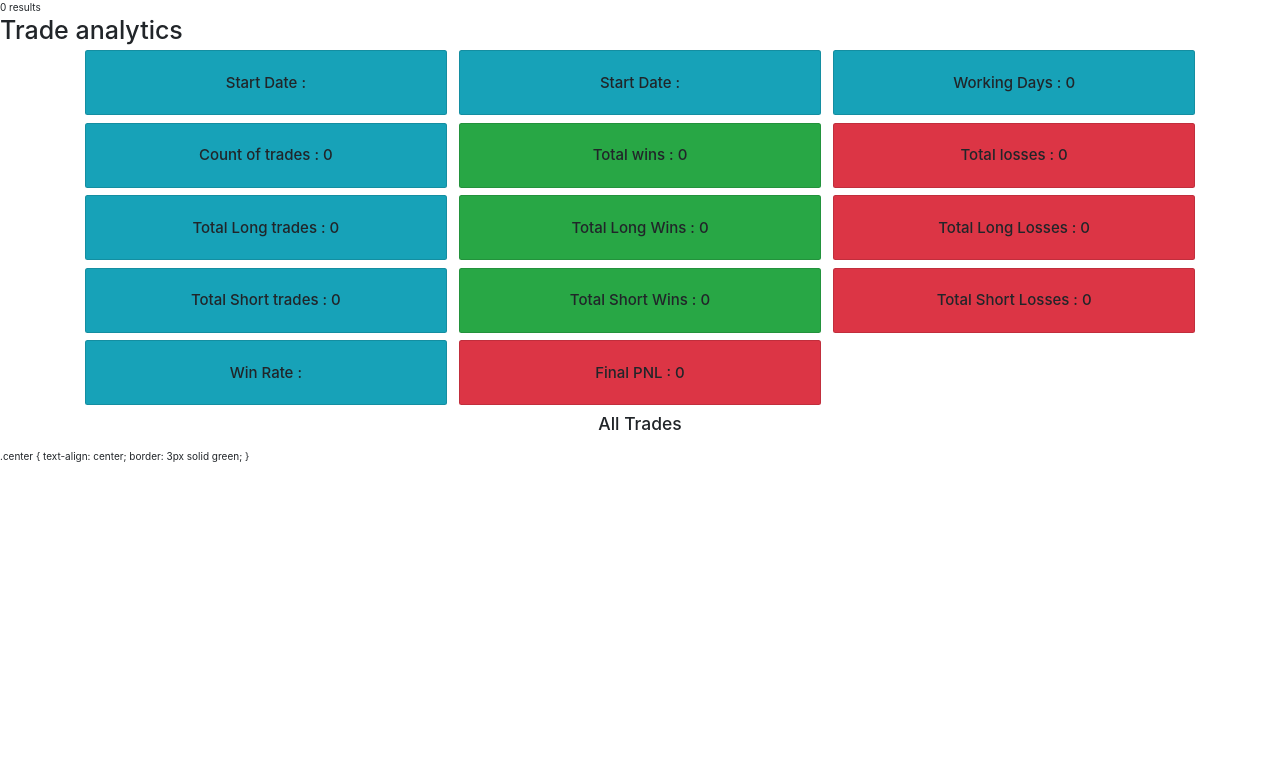
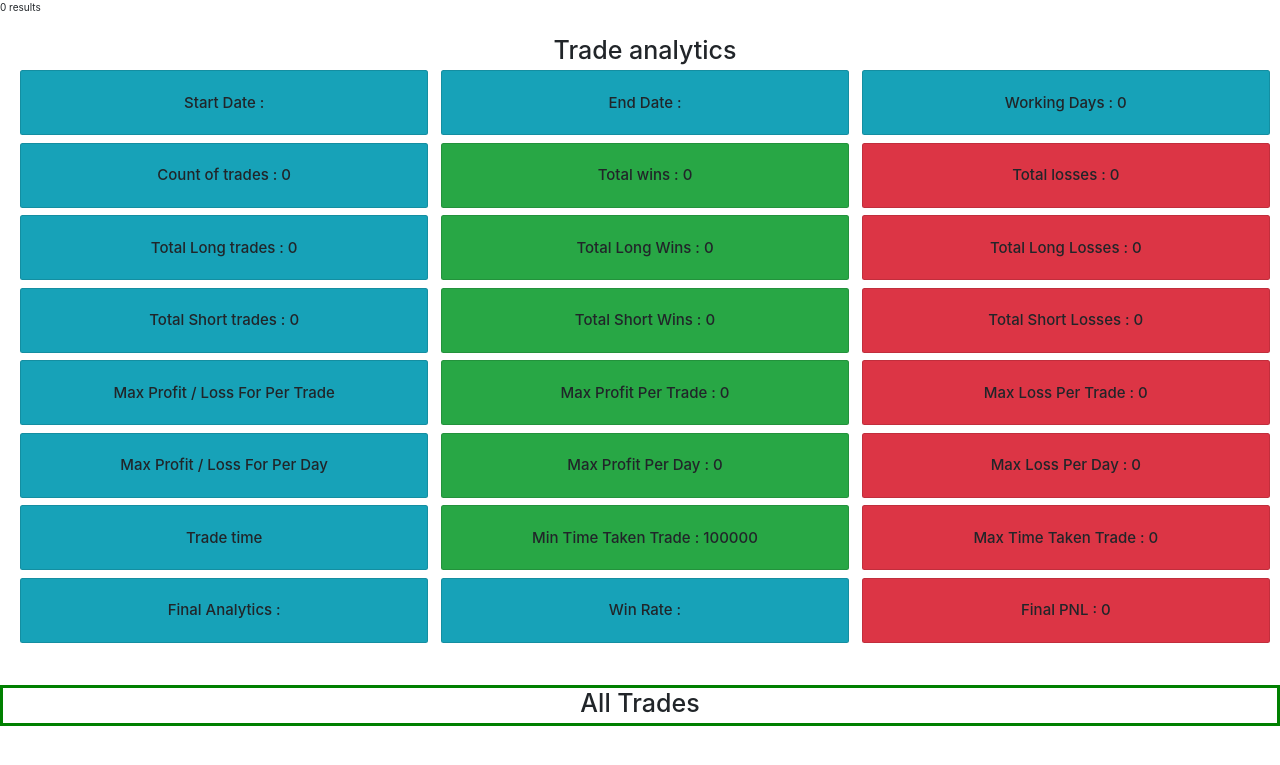
Before and after one commit to premnathmali007/Kite-Easy-Trade, a PHP site: page /kite.php in a window 1280 px wide. Shown: the top 765 px of the page. Run offline with PHP 8.4, Linux system fonts and the light colour scheme; data that the repository does not hold is empty.

Commit message:
Added more analytics

```diff
--- a/kite.php
+++ b/kite.php
@@ -41,9 +41,17 @@
 
 //build jurnal
 $trades = [];
+$pnlPerDay = [];
+$timePerTrade = [];
 $analytics = [
     "start_date" => "",
     "end_date" => "",
+    "max_profit" => 0,
+    "max_loss" => 0,
+    "max_day_profit" => 0,
+    "max_day_loss" => 0,
+    "max_time" => 0,
+    "min_time" => 100000,
     "number_of_long_trades" => 0,
     "number_of_short_trades" => 0,
     "long_wins" => 0,
@@ -71,7 +79,8 @@
             //calculate trade time
             $date1 = new DateTime($order["order_execution_time"]);
             $date2 = new DateTime($orders[$j]["order_execution_time"]);
-            $tradeExecutionTime = abs($date1->getTimestamp() - $date2->getTimestamp()) / 60;
+            $tradeExecutionTime = round(abs($date1->getTimestamp() - $date2->getTimestamp()) / 60,2);
+            $timePerTrade[]=$tradeExecutionTime;
 
             //get buy and sell price
             $buyPrice = $order["trade_type"] == "buy" ? $order["price"] : $orders[$j]["price"];
@@ -100,10 +109,16 @@
                 $currentDate=$order["trade_date"];
                 $analytics["working_days"]++;
             }
-
+            $pnlPerDay[$order["trade_date"]] = isset($pnlPerDay[$order["trade_date"]]) ? $pnlPerDay[$order["trade_date"]] + $pnl : $pnl;
             if ($pnl>0) {
+                if ($pnl > $analytics["max_profit"]){
+                    $analytics["max_profit"] = $pnl;
+                }
                 $analytics["total_wins"] += 1;
             } else {
+                if ($pnl < $analytics["max_loss"]){
+                    $analytics["max_loss"] = $pnl;
+                }
                 $analytics["total_losses"] += 1;
             }
 
@@ -118,7 +133,7 @@
                 "trade_type" => $tradeType,
 //                "order_details" => [[$order["order_id"], $order["order_execution_time"]], [$orders[$j]["order_id"], $orders[$j]["order_execution_time"]]],
                 "order_execution_time" => $order["order_execution_time"],
-                "order_time" => round($tradeExecutionTime),
+                "order_time" => $tradeExecutionTime,
                 "quantity" => $order["quantity"],
                 "buy_price" => $buyPrice,
                 "sell_price" => $sellPrice,
@@ -133,10 +148,14 @@
     $analytics["start_date"] = $trades[0]["trade_date"];
     $analytics["end_date"] = $trades[count($trades)-1]["trade_date"];
     $analytics["win_rate"] = $analytics["total_wins"] / count($trades) * 100;
+    $analytics["max_day_profit"] = max($pnlPerDay);
+    $analytics["max_day_loss"] = min($pnlPerDay);
+    $analytics["max_time"] = max($timePerTrade);
+    $analytics["min_time"] = min($timePerTrade);
 }
 ?>
-<h1>Trade analytics</h1>
 <div class="container">
+    <br><h1 style="text-align: center;">Trade analytics</h1>
     <div class="card-columns">
         <div class="card bg-info">
             <div class="card-body text-center">
@@ -145,7 +164,7 @@
         </div>
         <div class="card bg-info">
             <div class="card-body text-center">
-                <p class="card-text"><?php echo "<h4>Start Date : " . $analytics["end_date"] . "</h4>"; ?></p>
+                <p class="card-text"><?php echo "<h4>End Date : " . $analytics["end_date"] . "</h4>"; ?></p>
             </div>
         </div>
         <div class="card bg-info">
@@ -208,6 +227,62 @@
     <div class="card-columns">
         <div class="card bg-info">
             <div class="card-body text-center">
+                <p class="card-text"><h4>Max Profit / Loss For Per Trade</h4></p>
+            </div>
+        </div>
+        <div class="card bg-success">
+            <div class="card-body text-center">
+                <p class="card-text"><?php echo "<h4>Max Profit Per Trade : " . $analytics["max_profit"] . "</h4>"; ?></p>
+            </div>
+        </div>
+        <div class="card bg-danger">
+            <div class="card-body text-center">
+                <p class="card-text"><?php echo "<h4>Max Loss Per Trade : " . $analytics["max_loss"] . "</h4>"; ?></p>
+            </div>
+        </div>
+    </div>
+    <div class="card-columns">
+        <div class="card bg-info">
+            <div class="card-body text-center">
+                <p class="card-text"><h4>Max Profit / Loss For Per Day</h4></p>
+            </div>
+        </div>
+        <div class="card bg-success">
+            <div class="card-body text-center">
+                <p class="card-text"><?php echo "<h4>Max Profit Per Day : " . $analytics["max_day_profit"] . "</h4>"; ?></p>
+            </div>
+        </div>
+        <div class="card bg-danger">
+            <div class="card-body text-center">
+                <p class="card-text"><?php echo "<h4>Max Loss Per Day : " . $analytics["max_day_loss"] . "</h4>"; ?></p>
+            </div>
+        </div>
+    </div>
+    <div class="card-columns">
+        <div class="card bg-info">
+            <div class="card-body text-center">
+                <p class="card-text"><h4>Trade time</h4></p>
+            </div>
+        </div>
+        <div class="card bg-success">
+            <div class="card-body text-center">
+                <p class="card-text"><?php echo "<h4>Min Time Taken Trade : " . $analytics["min_time"] . "</h4>"; ?></p>
+            </div>
+        </div>
+        <div class="card bg-danger">
+            <div class="card-body text-center">
+                <p class="card-text"><?php echo "<h4>Max Time Taken Trade : " . $analytics["max_time"] . "</h4>"; ?></p>
+            </div>
+        </div>
+    </div>
+    <div class="card-columns">
+        <div class="card bg-info">
+            <div class="card-body text-center">
+                <p class="card-text"><h4>Final Analytics : </h4></p>
+            </div>
+        </div>
+        <div class="card bg-info">
+            <div class="card-body text-center">
                 <p class="card-text"><?php echo "<h4>Win Rate : " . $analytics["win_rate"] . "</h4>"; ?></p>
             </div>
         </div>
@@ -218,8 +293,9 @@
         </div>
     </div>
 </div>
+<br><br>
 <div class="center">
-  <h3 style="text-align: center;">All Trades</h3>
+  <h1 style="text-align: center;">All Trades</h1>
 </div>
 
 <table  class="table table-bordered">
@@ -253,9 +329,14 @@
 </body>
 </html>
 
-<styles>
-.center {
-  text-align: center;
-  border: 3px solid green;
-}
-</styles>
+<style>
+    .center {
+      text-align: center;
+      border: 3px solid green;
+    }
+    .container{
+        max-width: none !important;
+        width: 100%;
+        margin: 5px 5px 5px 5px;
+    }
+</style>
```
